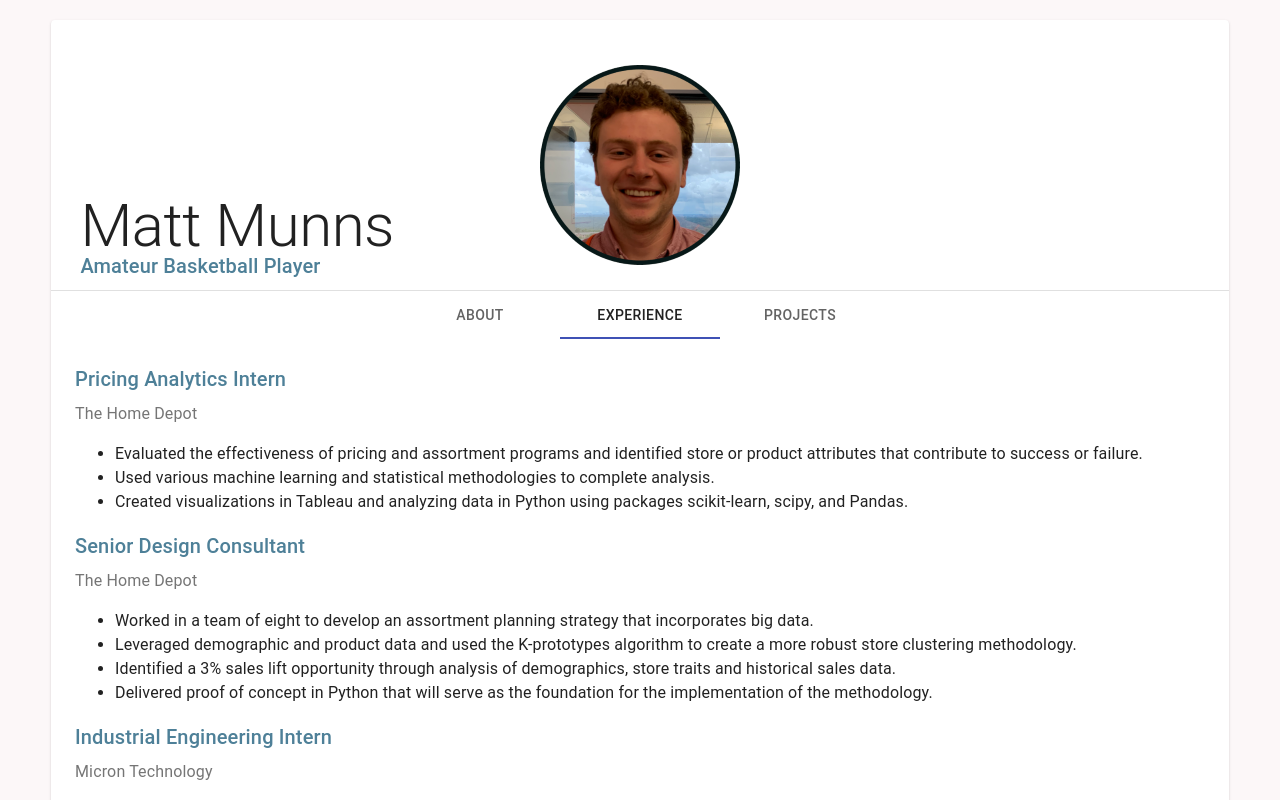
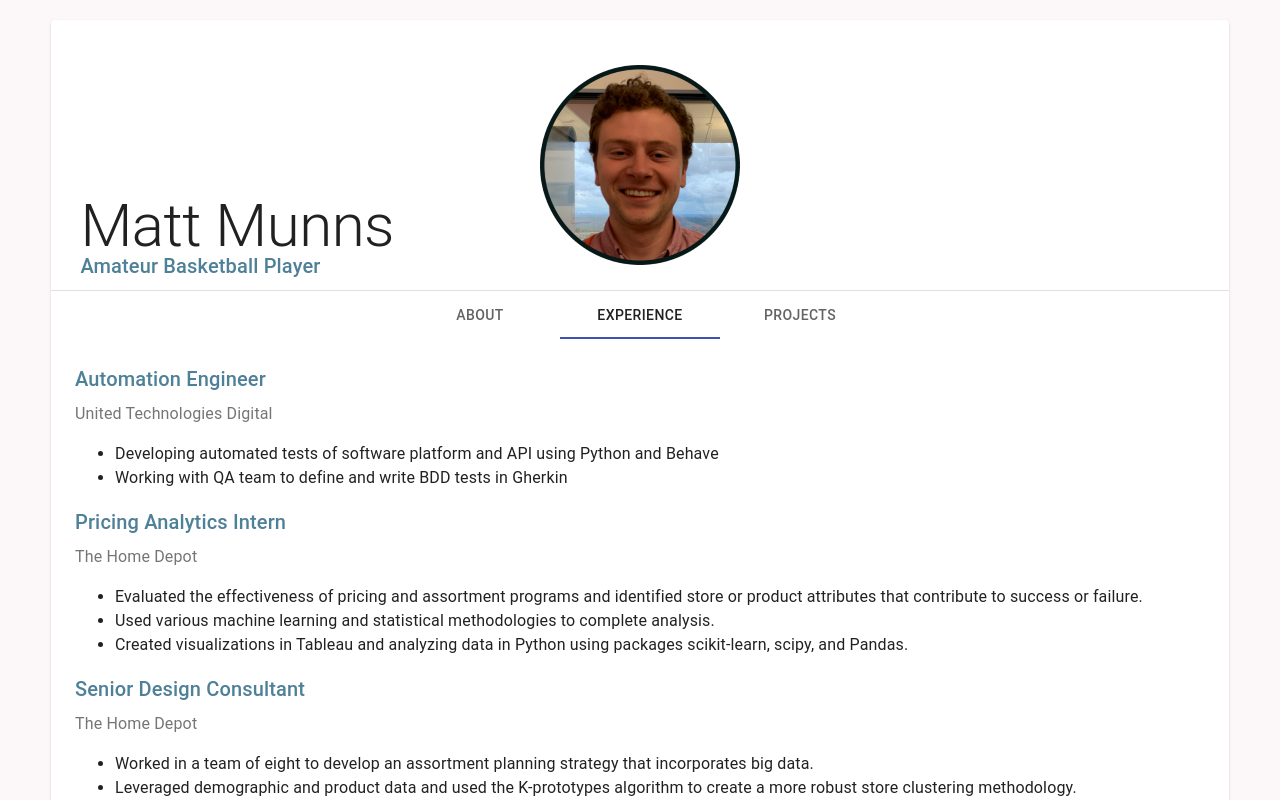
Before and after one commit to MattMunns14/MattMunns14.github.io, a React (Create React App) app: page / in a window 1280 px wide. Both pictures are taken after a click on the tab "EXPERIENCE". Shown: the top 800 px of the page. Built offline with nearby package versions, Linux system fonts and the light colour scheme.

Commit message:
Adding clustering project

```diff
--- a/src/App.js
+++ b/src/App.js
@@ -6,6 +6,7 @@ import micron from './Assets/micron.png';
 import homeDepot from './Assets/homeDepot.png';
 import facePic from './Assets/facePic.png';
 import chess from './Assets/chess.jpg';
+import clusters from './Assets/clusters.png'
 import reverendTom from './Assets/reverend_tom.jpg';
 import Experience from './Components/Experience';
 import Project from './Components/Project';
@@ -66,7 +67,7 @@ function App(){
                                <p>
                                I'm a grad student at Georgia Tech and I'm living in Home Park in Atlanta, GA.
                                 I ran track in my younger years. My PRs are <a href="https://www.tfrrs.org/athletes/4981196/Georgia_Tech/Matthew_Munns.html">here</a>.
-                               Now I'm trying to get huge and I'm playing a lot of basketball. I like to <a href="https://www.goodreads.com/review/list/38758948-matt-munns?page=1&shelf=read">read</a>. I'm trying to get through <i>Infinite Jest</i> now.
+                               Now I'm trying to get huge and I'm playing a lot of basketball. I like to <a href="https://www.goodreads.com/review/list/38758948-matt-munns?page=1&shelf=read">read</a>. Right now I'm considering the lobster.
                               Also I've been watching <i> I Think You Should Leave </i> on Netflix over and over. I'm interested in technology and Statistics, especially Bayesian stats.
                               </p>
                               <p> I'm getting a Masters in Statistics at Georgia Tech and will be graduating in May 2020. Previously, I got a Bachelors in ISyE at Georgia Tech.
@@ -79,6 +80,16 @@ function App(){
                              </div>
      </TabContainer>}
             {value === 1 && <TabContainer>
+              <Experience
+                title={'Automation Engineer'}
+                name={'United Technologies Digital'}
+                description={[
+                              <ul>
+                                <li>Developing automated tests of software platform and API using Python and Behave</li>
+                                <li> Working with QA team to define and write BDD tests in Gherkin</li>
+                              </ul>
+                              ]}
+              />
               <Experience
                 title={'Pricing Analytics Intern'}
                 name={'The Home Depot'}
@@ -172,6 +183,17 @@ function App(){
 
                     />
                   </Grid>
+                  <Grid item xs>
+                    <Project
+                      link = {"https://github.com/MattMunns14/Optimal_Clusters"}
+                      title = {'Bayesian Optimization for Optimal Number of Clusters'}
+                      description = {"Personal project implementing various methods to find the optimal number of clusters in a dataset"}
+                      image = {clusters}
+                      learn = {"https://github.com/MattMunns14/Optimal_Clusters/blob/master/README.md"}
+
+                    />
+                  </Grid>
+
                 </Grid>
               </div>
             </TabContainer>}
```
